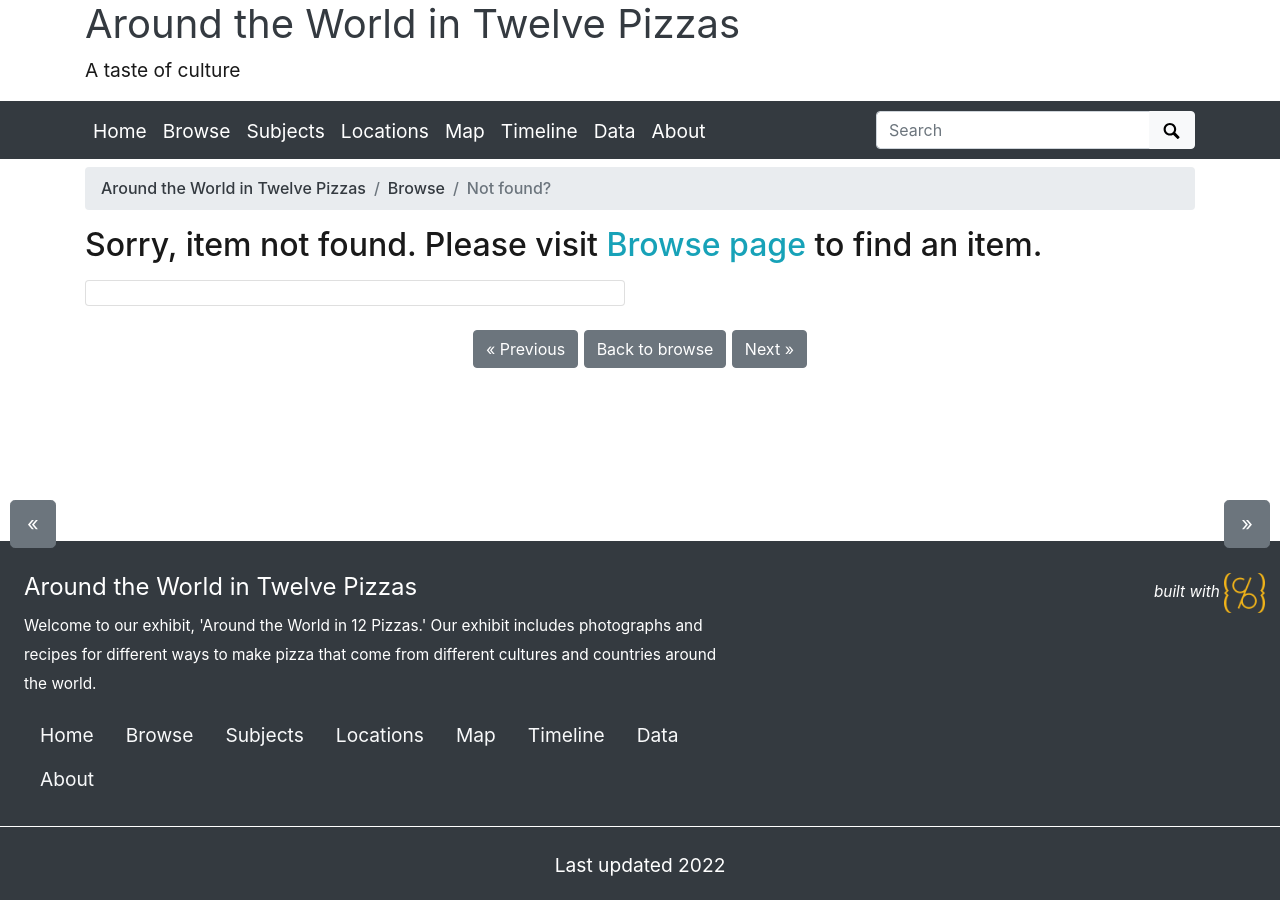
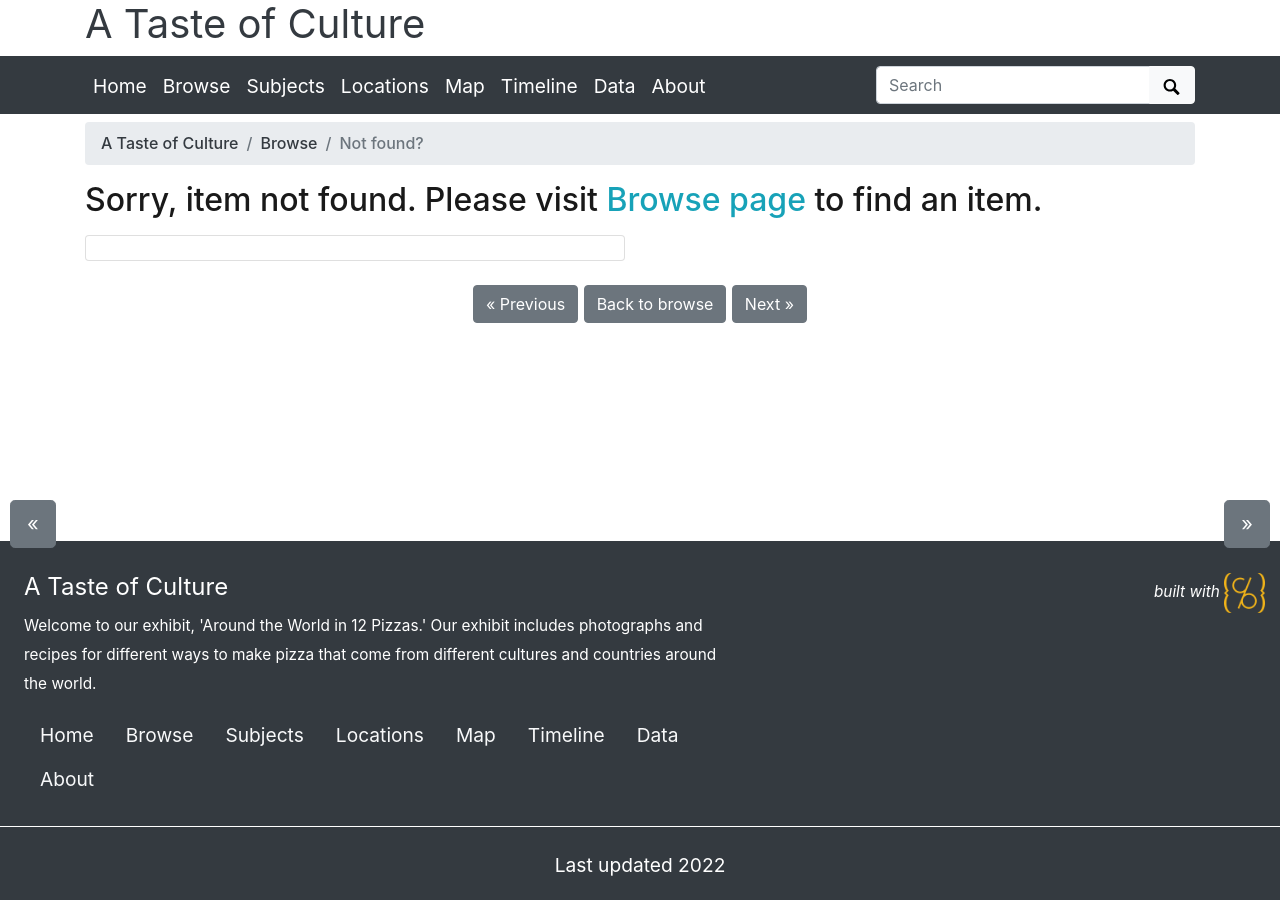
Before and after one commit to AngeleneBauer/pizzavariations, a Jekyll site: the page built from pages/item.md, in a window 1280 px wide. Built offline with Jekyll 4.4.1, drawn with Linux system fonts in a browser that asks for light colours.

Commit message:
name change

```diff
--- a/_config.yml
+++ b/_config.yml
@@ -20,9 +20,9 @@ source-code: https://github.com/AngeleneBauer/pizzavariations
 # SITE SETTINGS
 #
 # title of site appears in banner
-title: Around the World in Twelve Pizzas
+title: A Taste of Culture
 # tagline, a short phrase that will appear throughout the site in the top banner
-tagline: A taste of culture
+#tagline: A taste of culture
 # description appears in meta tags and other locations
 # this description might appear in search result lists, keep around 160 characters max
 description: "Welcome to our exhibit, 'Around the World in 12 Pizzas.' Our exhibit includes photographs and recipes for different ways to make pizza that come from different cultures and countries around the world."
```
